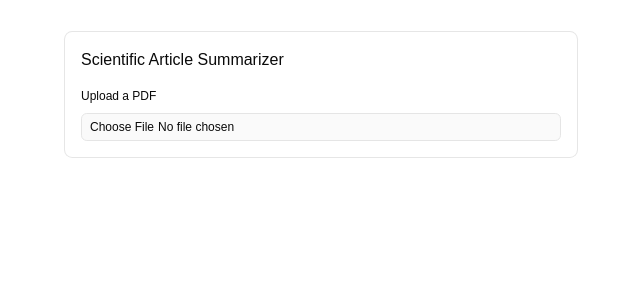
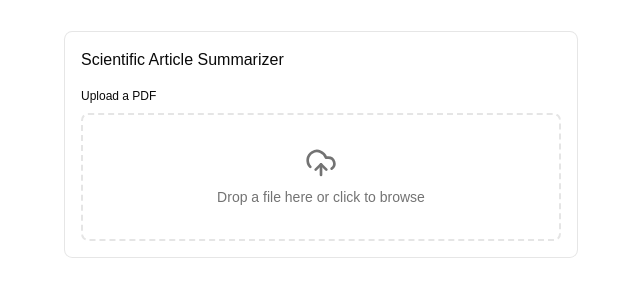
Before and after one commit to mlmar/summarizer, a React (Vite) app in the folder client/: page / in a window 1280 px wide. Shown: the top 300 px of the page, without its empty margins (319-959 px from the left). Built offline with nearby package versions, Linux system fonts and the light colour scheme.

Commit message:
Created dropzone component for file uploads

```diff
--- a/client/src/App.tsx
+++ b/client/src/App.tsx
@@ -2,9 +2,9 @@ import { useState } from 'react';
 import './App.css';
 import { Card, CardContent, CardHeader, CardTitle } from './components/ui/card';
 import { Alert, AlertTitle } from './components/ui/alert';
-import { Input } from './components/ui/input';
 import { Field, FieldLabel } from './components/ui/field';
 import { Spinner } from './components/ui/spinner';
+import { Dropzone } from './components/ui/dropzone';
 import { useSummarize } from './hooks/useSummarize';
 
 function App() {
@@ -19,17 +19,8 @@ function App() {
                 </CardHeader>
                 <CardContent>
                     <Field>
-                        <FieldLabel> Upload a PDF </FieldLabel>
-                        <Input
-                            type='file'
-                            accept='application/pdf'
-                            disabled={isFetching}
-                            onChange={(e) => {
-                                if (e.target.files?.length) {
-                                    setFile(e.target.files[0]);
-                                }
-                            }}
-                        />
+                        <FieldLabel>Upload a PDF</FieldLabel>
+                        <Dropzone file={file} disabled={isFetching} accept='application/pdf' onFile={setFile} />
                     </Field>
                 </CardContent>
             </Card>
--- /dev/null
+++ b/client/src/components/ui/dropzone.tsx
@@ -0,0 +1,85 @@
+import { useRef, useState } from 'react';
+import { UploadCloud } from 'lucide-react';
+import { cn } from '@/lib/utils';
+
+interface DropzoneProps {
+    file: File | null;
+    disabled?: boolean;
+    onFile: (file: File) => void;
+    accept?: string;
+    placeholder?: string;
+    dragLabel?: string;
+}
+
+/**
+ * Dropzone component for file uploads
+ */
+export function Dropzone({
+    file,
+    disabled,
+    onFile,
+    accept,
+    placeholder = 'Drop a file here or click to browse',
+    dragLabel = 'Drop to upload'
+}: DropzoneProps) {
+    const [isDragging, setIsDragging] = useState(false);
+    const inputRef = useRef<HTMLInputElement>(null);
+    const label = isDragging ? dragLabel : placeholder;
+
+    function handleDrop(e: React.DragEvent) {
+        e.preventDefault();
+        setIsDragging(false);
+        const dropped = e.dataTransfer.files[0];
+        if (dropped && (!accept || accept.split(',').some((t) => dropped.type === t.trim()))) {
+            onFile(dropped);
+        }
+    }
+
+    return (
+        <>
+            <div
+                role='button'
+                tabIndex={disabled ? -1 : 0}
+                aria-label={`Upload ${accept} - click or drop a file here`}
+                onClick={() => !disabled && inputRef.current?.click()}
+                onKeyDown={(e) => e.key === 'Enter' && !disabled && inputRef.current?.click()}
+                onDragOver={(e) => {
+                    e.preventDefault();
+                    if (!disabled) setIsDragging(true);
+                }}
+                onDragEnter={(e) => {
+                    e.preventDefault();
+                    if (!disabled) setIsDragging(true);
+                }}
+                onDragLeave={() => setIsDragging(false)}
+                onDrop={disabled ? undefined : handleDrop}
+                className={cn(
+                    'flex flex-col items-center justify-center gap-2 rounded-lg border-2 border-dashed px-6 py-8 text-center transition-colors cursor-pointer select-none',
+                    {
+                        'pointer-events-none opacity-50': disabled,
+                        'hover:border-ring hover:bg-accent/40': !disabled
+                    },
+                    {
+                        'border-ring bg-accent/60': isDragging,
+                        'border-input': !isDragging
+                    }
+                )}
+            >
+                <UploadCloud className='size-8 text-muted-foreground' />
+                <span className='text-sm text-muted-foreground'>{file ? file.name : label}</span>
+            </div>
+            <input
+                ref={inputRef}
+                type='file'
+                accept={accept}
+                className='sr-only'
+                disabled={disabled}
+                onChange={(e) => {
+                    if (e.target.files?.length) {
+                        onFile(e.target.files[0]);
+                    }
+                }}
+            />
+        </>
+    );
+}
```
